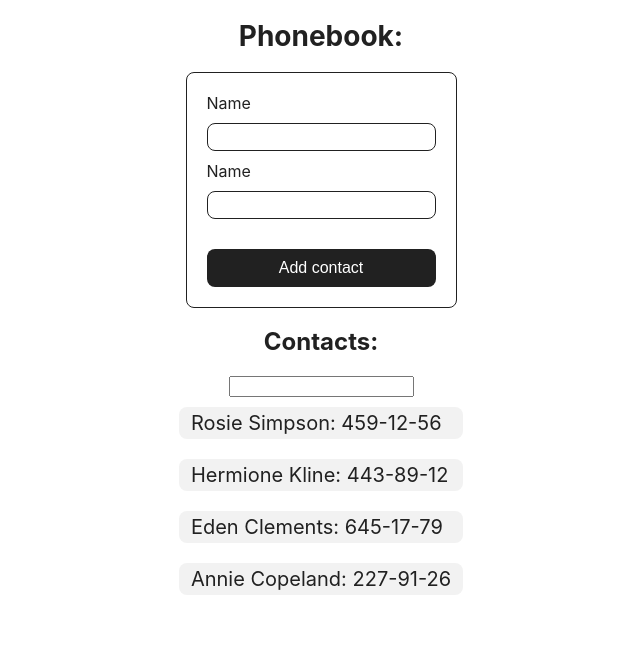
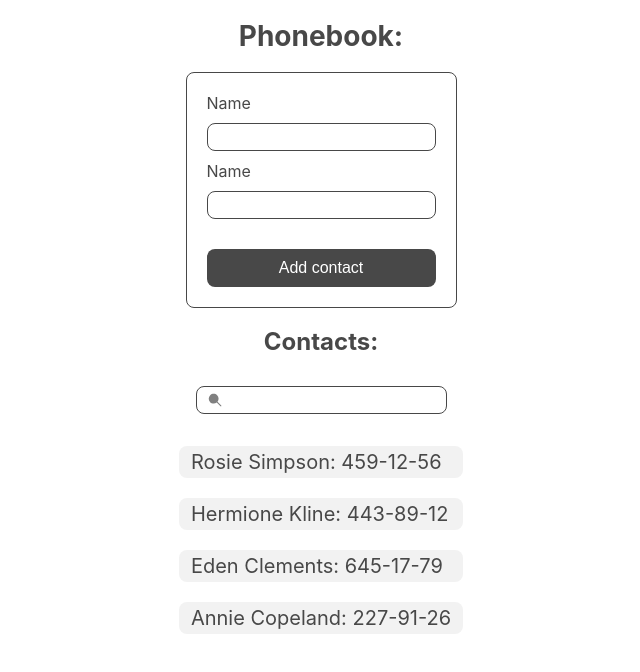
Before and after one commit to Maksym-Zyza/goit-react-woolf-hw-02-phonebook, a React (Create React App) app: page / in a window 1280 px wide. Shown: the top 672 px of the page, without its empty margins (319-959 px from the left). Built offline with nearby package versions, Linux system fonts and the light colour scheme.

Commit message:
updated styles

```diff
--- a/src/components/App.jsx
+++ b/src/components/App.jsx
@@ -1,18 +1,15 @@
 import React, { Component } from 'react';
 import { nanoid } from 'nanoid';
 import './App.scss';
+import testData from './Data/testData.json';
+import { ReactComponent as Search } from './Icons/Search.svg';
 
 export class App extends Component {
   state = {
-    contacts: [
-      { id: 'id-1', name: 'Rosie Simpson', number: '459-12-56' },
-      { id: 'id-2', name: 'Hermione Kline', number: '443-89-12' },
-      { id: 'id-3', name: 'Eden Clements', number: '645-17-79' },
-      { id: 'id-4', name: 'Annie Copeland', number: '227-91-26' },
-    ],
+    contacts: [...testData],
+    filter: '',
     name: '',
     number: '',
-    filter: '',
   };
 
   handleSubmit = e => {
@@ -50,7 +47,7 @@ export class App extends Component {
             name="name"
             value={name}
             onChange={this.handleChange}
-            pattern="^[a-zA-Zа-яА-Я]+(([' -][a-zA-Zа-яА-Я ])?[a-zA-Zа-яА-Я]*)*$"
+            pattern="^[a-zA-Zа-яА-Я]+(([' \-][a-zA-Zа-яА-Я ])?[a-zA-Zа-яА-Я]*)*$"
             title="Name may contain only letters, apostrophe, dash and spaces. For example Adrian, Jacob Mercer, Charles de Batz de Castelmore d'Artagnan"
             required
           />
@@ -60,7 +57,7 @@ export class App extends Component {
             name="number"
             value={number}
             onChange={this.handleChange}
-            pattern="\+?\d{1,4}?[-.\s]?\(?\d{1,3}?\)?[-.\s]?\d{1,4}[-.\s]?\d{1,4}[-.\s]?\d{1,9}"
+            pattern="\+?\d{1,4}?[ .\-\s]?\(?\d{1,3}?\)?[ .\-\s]?\d{1,4}[ .\-\s]?\d{1,4}[ .\-\s]?\d{1,9}"
             title="Phone number must be digits and can contain spaces, dashes, parentheses and can start with +"
             required
           />
@@ -68,6 +65,7 @@ export class App extends Component {
         </form>
 
         <h2>Contacts:</h2>
+        <div className="filter">
           <label htmlFor="filter"></label>
           <input
             type="text"
@@ -75,6 +73,8 @@ export class App extends Component {
             value={filter}
             onChange={this.handleChange}
           />
+          <Search />
+        </div>
         <ul>
           {this.filteredContacts(contacts).map(contact => (
             <li key={contact.id}>{`${contact.name}: ${contact.number}`}</li>
--- a/src/components/App.scss
+++ b/src/components/App.scss
@@ -3,7 +3,7 @@
   display: flex;
   flex-direction: column;
   align-items: center;
-  color: #212121;
+  color: #484848;
 
   h1 {
     text-align: center;
@@ -14,27 +14,28 @@
     display: flex;
     flex-direction: column;
     padding: 20px;
-    border: 1px solid #212121;
+    border: 1px solid #484848;
     border-radius: 8px;
     input {
       margin: 10px 0;
       padding: 4px 10px;
       font-size: 16px;
-      border: 1px solid #212121;
+      border: 1px solid #484848;
       border-radius: 8px;
     }
     button {
       margin-top: 20px;
       padding: 10px;
-      background-color: #212121;
+      background-color: #484848;
       color: #fff;
       font-size: 16px;
       border: none;
       border-radius: 8px;
       cursor: pointer;
+      transition: background-color 0.5s ease;
 
       &:hover {
-        background-color: #424242;
+        background-color: #1e76da;
       }
     }
   }
@@ -54,3 +55,37 @@
     }
   }
 }
+
+.filter {
+  position: relative;
+  margin-bottom: 12px;
+
+  input {
+    margin: 10px 0;
+    padding: 4px 10px;
+    padding-left: 32px;
+    min-width: 186px;
+    font-size: 16px;
+    border: 1px solid #484848;
+    border-radius: 8px;
+    transition: border 0.5s ease;
+  }
+
+  svg {
+    position: absolute;
+    left: 12px;
+    top: 24px;
+    transform: translateY(-50%);
+    fill: grey;
+    transition: fill 0.5s ease;
+  }
+
+  &:hover {
+    input {
+      border: 1px solid #1e76da;
+    }
+    svg {
+      fill: #1e76da;
+    }
+  }
+}
--- /dev/null
+++ b/src/components/Data/testData.json
@@ -0,0 +1,6 @@
+[
+  { "id": "id-1", "name": "Rosie Simpson", "number": "459-12-56" },
+  { "id": "id-2", "name": "Hermione Kline", "number": "443-89-12" },
+  { "id": "id-3", "name": "Eden Clements", "number": "645-17-79" },
+  { "id": "id-4", "name": "Annie Copeland", "number": "227-91-26" }
+]
```
Also changed, not shown: src/components/Icons/Search.svg (added). Lines whose indentation alone changed are shown as unchanged.
